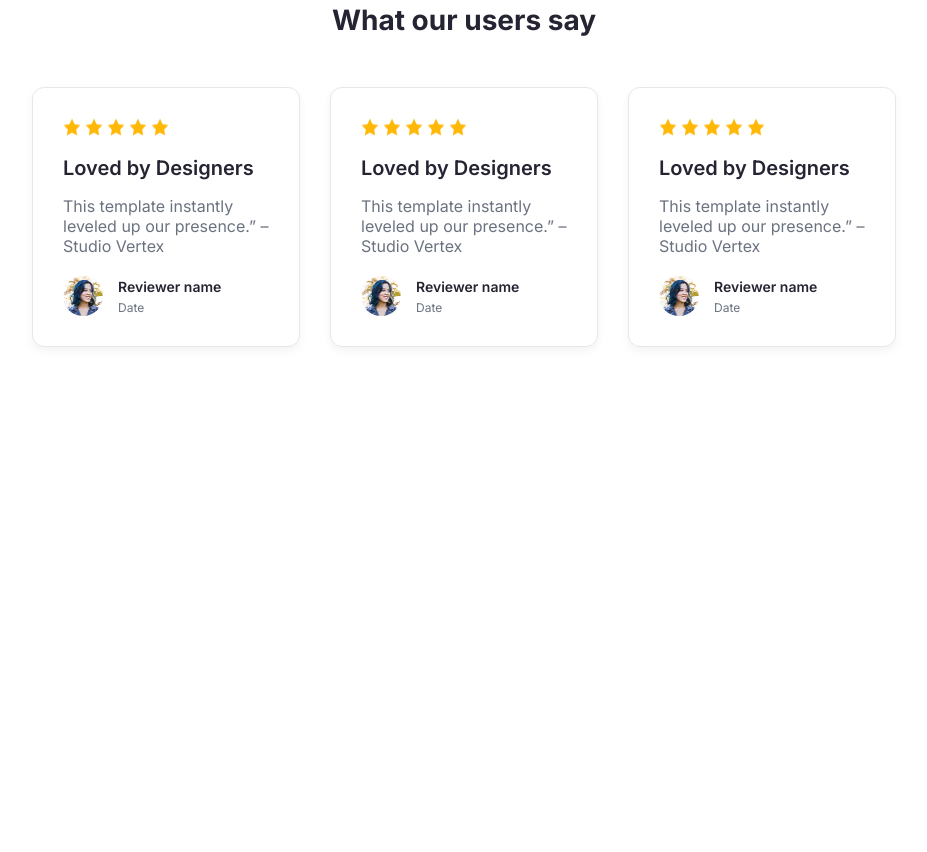
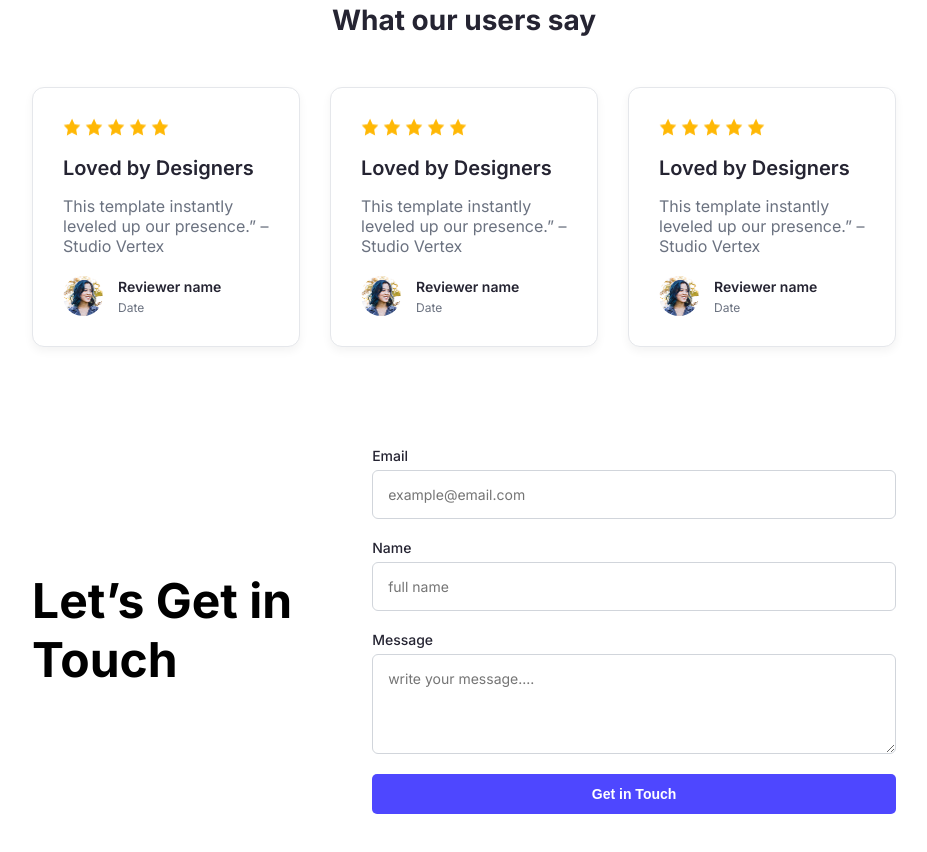
Before and after one commit to mdrifatulhasan/my-first-ass-repo, a plain HTML site: page index.html in a window 1280 px wide. Shown: the part 1893-2745 px from the top of the page, without its empty margins (176-1103 px from the left). Before the commit the page ends 2340 px from the top, so only its background shows below. Drawn offline with Linux system fonts and the light colour scheme.

Commit message:
added contact-section

```diff
--- a/index.html
+++ b/index.html
@@ -115,7 +115,24 @@
                 </div>
             </div>
         </section>
-    </main>
+        <section class="contact-section">
+            <div class="contact-text">
+                <h2>Let’s Get in
+                    <br>Touch</h2>
+                </div>
+                <div class="contact-form">
+                    <form>
+                        <label for="email">Email</label>
+                        <input type="email" id="email" placeholder="example@email.com" required>
+                        <label for="name">Name</label>
+                        <input type="text" id="name" placeholder="full name" required>
+                        <label for="message">Message</label>
+                        <textarea id="message" rows="4" placeholder="write your message...." required></textarea>
+                        <button type="submit" class="btn-primary">Get in Touch</button>
+                    </form>
+                </div>
+            </section>
+        </main>
     <footer>
 
     </footer>
--- a/style.css
+++ b/style.css
@@ -216,3 +216,54 @@ nav li a {
   font-size: 12px;
   color: #6b7280;
 }
+
+/* contact section */
+.contact-section {
+  display: flex;
+  align-items: center;
+  justify-content: space-between;
+  margin: 100px 200px;
+  gap: 80px;
+}
+
+.contact-text h2 {
+  font-size: 48px;
+  font-weight: 700;
+  color: #000000;
+}
+
+.contact-form {
+  flex: 1;
+}
+
+.contact-form form {
+  display: flex;
+  flex-direction: column;
+}
+
+.contact-form label {
+  font-size: 14px;
+  font-weight: 500;
+  color: #252432;
+  margin-bottom: 6px;
+}
+
+.contact-form input,
+.contact-form textarea {
+  padding: 15px;
+  margin-bottom: 20px;
+  border: 1px solid #d1d5db;
+  border-radius: 6px;
+  font-size: 14px;
+  font-family: inherit;
+}
+
+.contact-form textarea {
+  resize: vertical;
+}
+
+.contact-form button {
+  border: none;
+  cursor: pointer;
+  font-size: 14px;
+}
```
